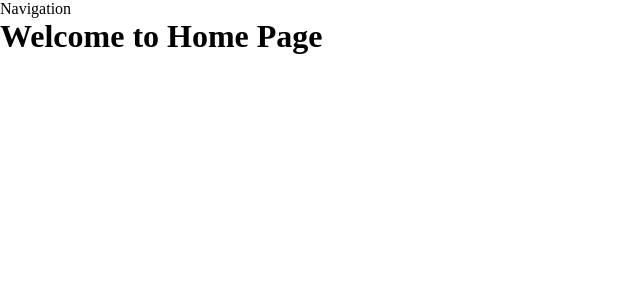
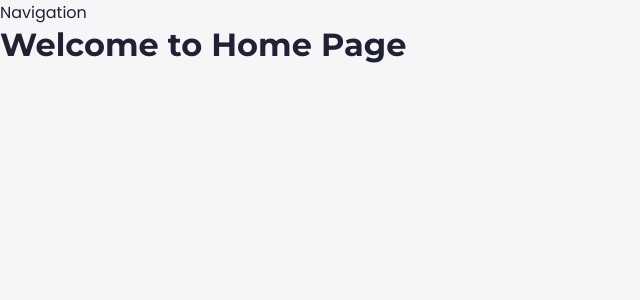
Before and after one commit to tanay123456789/DINDER, a React (Create React App) app: page / in a window 1280 px wide. Shown: the top 300 px of the page, without its empty margins (0-640 px from the left). Built offline with nearby package versions, Linux system fonts and the light colour scheme.

Commit message:
add a color pallete and some global styles

```diff
--- a/src/styles/global.css
+++ b/src/styles/global.css
@@ -1,3 +1,5 @@
+@import url("https://fonts.googleapis.com/css2?family=Montserrat:ital,wght@0,400;0,500;0,600;0,700;0,800;1,400;1,500;1,600;1,700;1,800&family=Poppins:ital,wght@0,400;0,500;0,600;0,700;0,800;0,900;1,400;1,500;1,600;1,700;1,800;1,900&display=swap");
+
 *,
 *::before,
 *::after {
@@ -5,3 +7,96 @@
   padding: 0;
   box-sizing: border-box;
 }
+
+:root {
+  --primary-100: #f0f0ff;
+  --primary-200: #d9d8ff;
+  --primary-500: #7b79ff;
+  --primary-600: #4945ff;
+  --primary-700: #271fe0;
+
+  --secondary-100: #eaf5ff;
+  --secondary-200: #b8e1ff;
+  --secondary-500: #66b7f1;
+  --secondary-600: #0c75af;
+  --secondary-700: #006096;
+
+  --alternative-100: #f6ecfc;
+  --alternative-200: #e0c1f4;
+  --alternative-500: #ac73e6;
+  --alternative-600: #9736e8;
+  --alternative-700: #8312d1;
+
+  --danger-100: #fcecea;
+  --danger-200: #f5c0b8;
+  --danger-500: #ee5e52;
+  --danger-600: #d02b20;
+  --danger-700: #b72b1a;
+
+  --success-100: #eafbe7;
+  --success-200: #c6f0c2;
+  --success-500: #5cb176;
+  --success-600: #328048;
+  --success-700: #2f6846;
+
+  --warning-100: #fdf4dc;
+  --warning-200: #fae7b9;
+  --warning-500: #f29d41;
+  --warning-600: #d9822f;
+  --warning-700: #be5d01;
+
+  --neutral-0: #ffffff;
+  --neutral-100: #f6f6f9;
+  --neutral-150: #eaeaef;
+  --neutral-200: #dcdce4;
+  --neutral-300: #c0c0cf;
+  --neutral-400: #a5a5ba;
+  --neutral-500: #8e8ea9;
+  --neutral-600: #666687;
+  --neutral-700: #4a4a6a;
+  --neutral-800: #32324d;
+  --neutral-900: #212134;
+  --neutral-1000: #181826;
+
+  --heading-font: "Montserrat", sans-serif;
+  --body-font: "Poppins", sans-serif;
+}
+
+body {
+  font-family: var(--body-font);
+  background-color: var(--neutral-100);
+  color: var(--neutral-900);
+}
+
+h1,
+h2,
+h3,
+h4,
+h5,
+h6 {
+  font-family: var(--heading-font);
+  color: var(--danger-900);
+}
+ul {
+  list-style: none;
+}
+
+a {
+  color: inherit;
+  text-decoration: none;
+}
+
+.push-right {
+  margin-left: auto;
+}
+
+input,
+button,
+label,
+textarea {
+  font-family: inherit;
+}
+
+strong {
+  font-weight: 600;
+}
```
